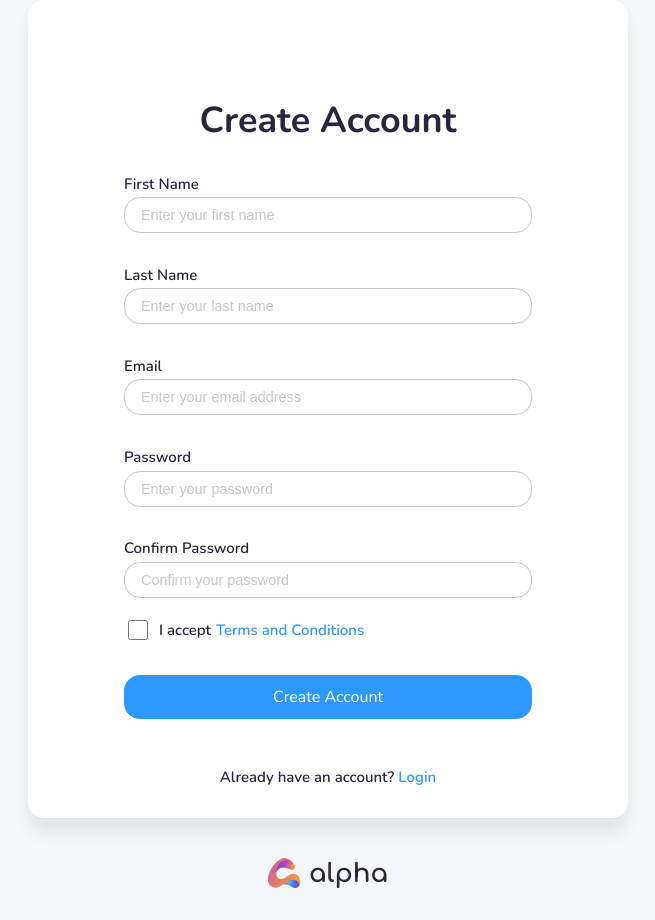
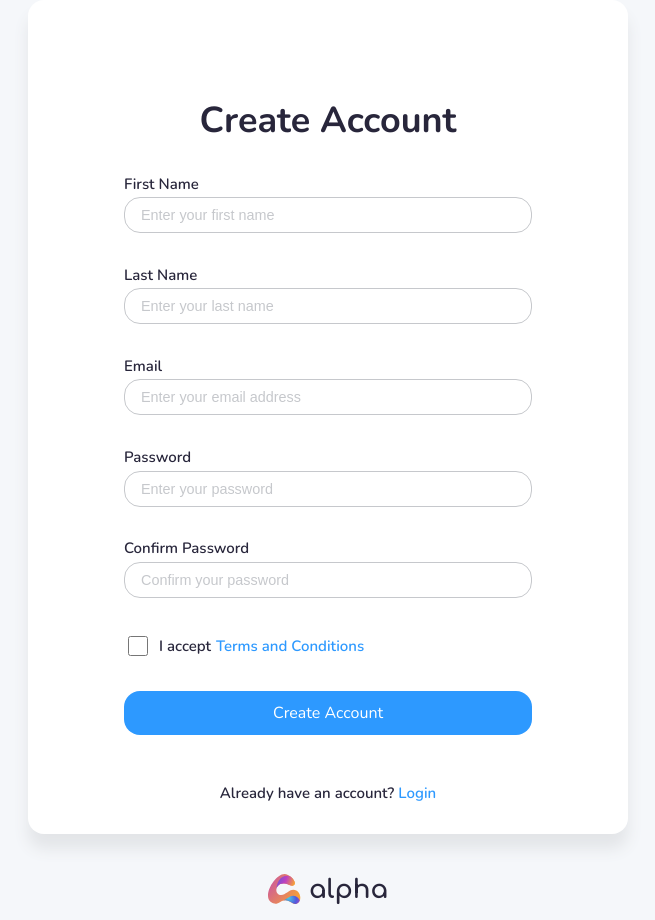
Before and after one commit to Limpan89/alpha-portal-frontend, a React (Vite) app: page /auth/signup in a window 1280 px wide. Shown: the whole page, without its empty margins (312-967 px from the left). Built offline with nearby package versions, Linux system fonts and the light colour scheme.

Commit message:
styled signup checkbox

```diff
--- a/src/assets/css/style.css
+++ b/src/assets/css/style.css
@@ -316,6 +316,14 @@ form {
   .btn-submit {
     margin-bottom: 2rem;
   }
+
+  .checkbox-group {
+    padding-top: 1rem;
+
+    label {
+      font-size: 15px;
+    }
+  }
 }
 
 #signup,
```
